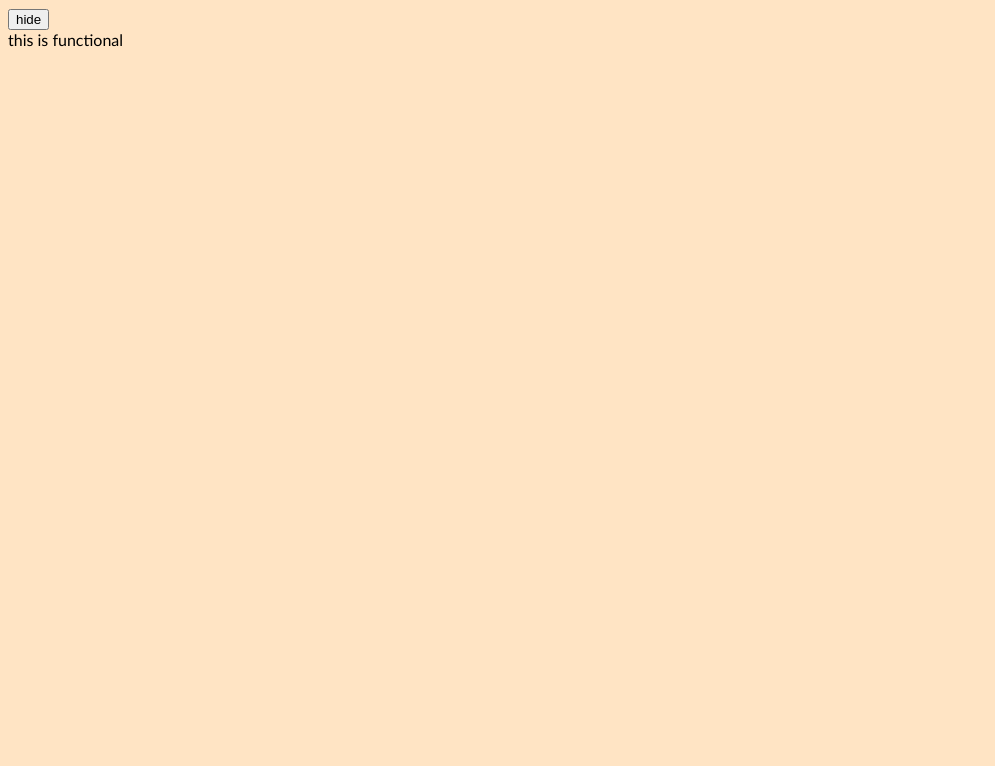
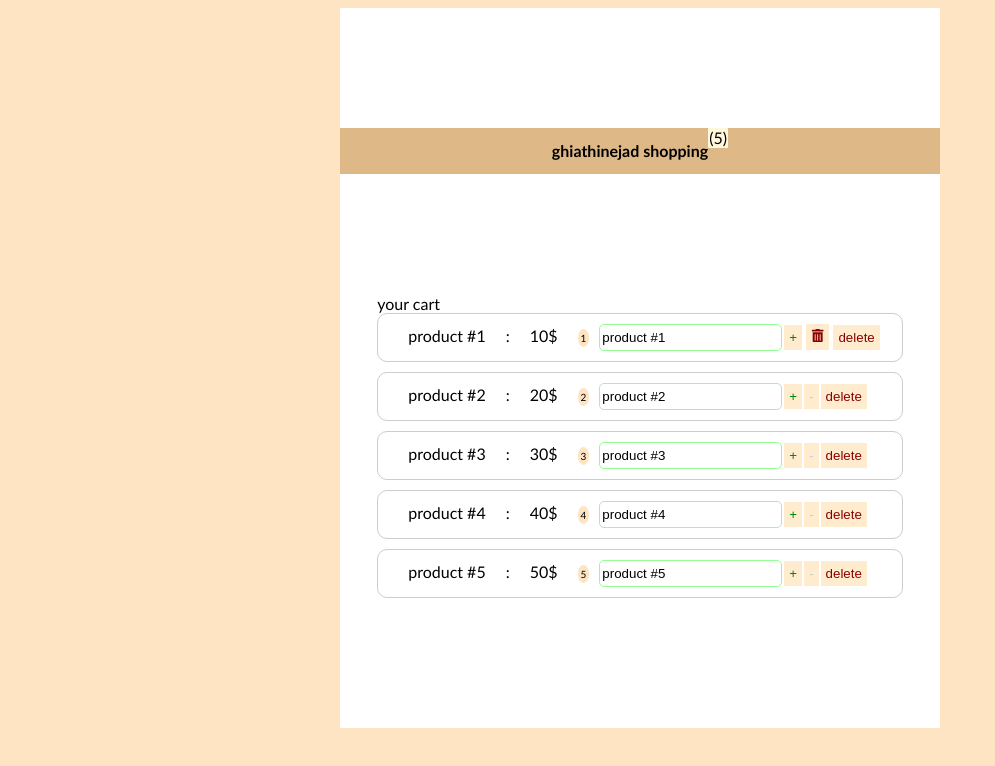
Before and after one commit to ghiathinejad/react-courses, a React (Create React App) app: page / in a window 1280 px wide. Shown: the top 766 px of the page, without its empty margins (0-995 px from the left). Built offline with nearby package versions, Linux system fonts and the light colour scheme.

Commit message:
course 46 - Hoc

```diff
--- a/src/App.js
+++ b/src/App.js
@@ -1,11 +1,12 @@
 import { Component} from "react";
-//import ProductList from "./components/ProductList/ProductList";
-//import './App.css';
-//import NavBar from "./components/Navbar/NavBar";
+import ProductList from "./components/ProductList/ProductList";
+import './App.css';
+import NavBar from "./components/Navbar/NavBar";
+import Wrapper from "./components/hoc/Wrapper";
 //import ClassCounter from "./components/ClassCounter";
 //import FunctionalCounter from "./components/FunctionalCounter";
 //import ClassTimer from "./components/ClassTimer";
-import FunctionalTimer from "./components/FunctionalTimer";
+//import FunctionalTimer from "./components/FunctionalTimer";
 
 class App extends Component{
     state = {
@@ -107,14 +108,14 @@ class App extends Component{
 
     render() {
         return (
-            <div className="container">
+            <Wrapper class="container">
                 {/*<ClassCounter/>*/}
                 {/*<FunctionalCounter/>*/}
-                <button onClick={()=>{this.setState({isShow : !this.state.isShow})}}>
-                    {this.state.isShow ? 'hide' : 'show'}
-                </button>
-                {this.state.isShow && <FunctionalTimer /> }
-{/*                <NavBar totalItem={this.state.products.length}/>
+                {/*<button onClick={()=>{this.setState({isShow : !this.state.isShow})}}>*/}
+                {/*    {this.state.isShow ? 'hide' : 'show'}*/}
+                {/*</button>*/}
+                {/*{this.state.isShow && <FunctionalTimer /> }*/}
+                <NavBar totalItem={this.state.products.length}/>
                 <ProductList
                     products={this.state.products}
                     onIncrement={this.incrementProductHandler}
@@ -122,8 +123,8 @@ class App extends Component{
                     onChangeTitle={this.changeTitleHandler}
                     onDecrement={this.decrementProductHandler}
 
-                />*/}
-            </div>
+                />
+            </Wrapper>
             );
     }
 }
--- /dev/null
+++ b/src/components/hoc/Wrapper.js
@@ -0,0 +1,7 @@
+const Wrapper = (props) => {
+    return(
+        <div className={props.class}>{props.children}</div>
+    );
+}
+
+export default Wrapper
```
